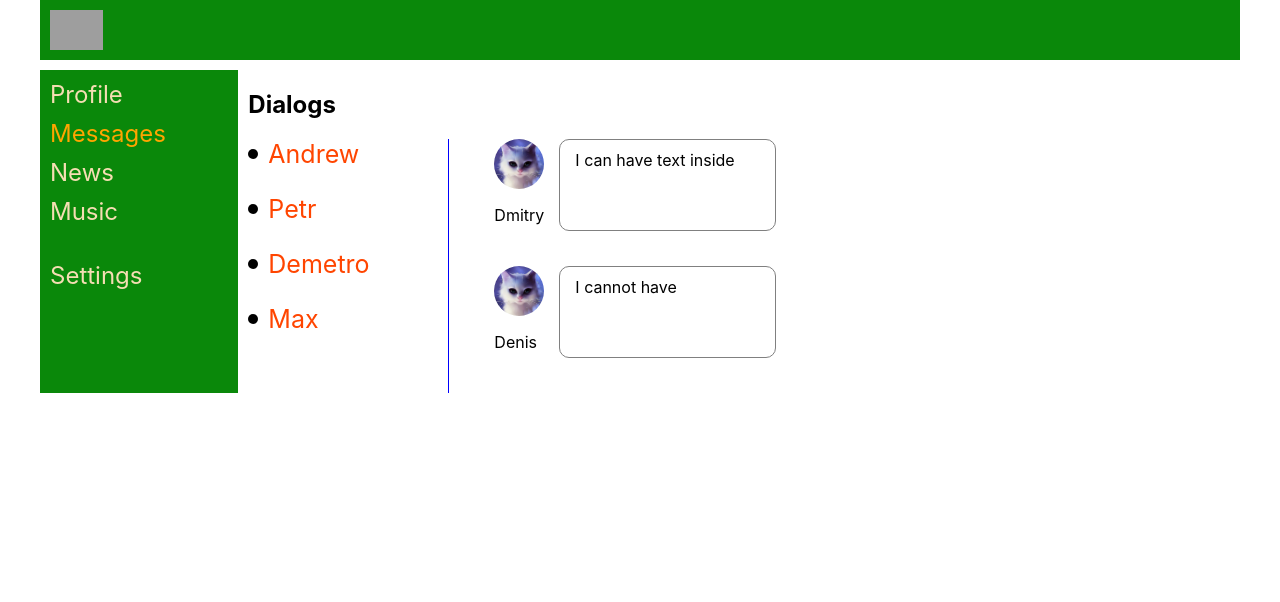
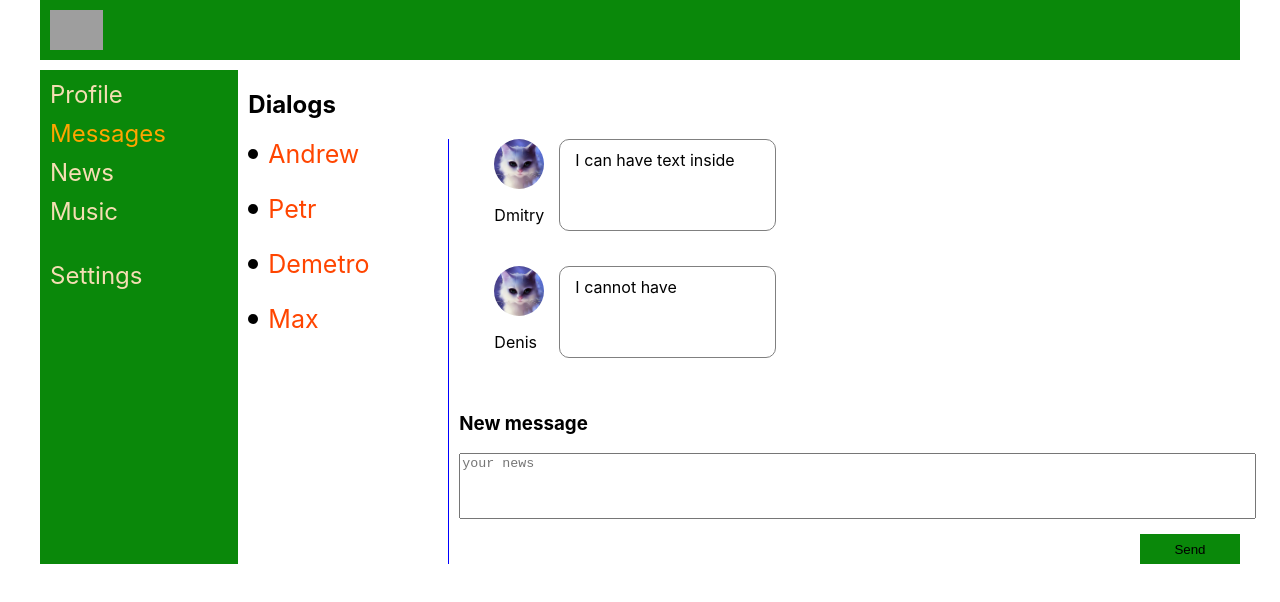
Before and after one commit to dacorm/react-samurai, a React (Create React App) app: page /dialogs in a window 1280 px wide. Shown: the top 602 px of the page. Built offline with nearby package versions, Linux system fonts and the light colour scheme; grey boxes are pictures that could not be loaded.

Commit message:
feat: add refs

```diff
--- a/src/components/Dialogs/Dialogs.jsx
+++ b/src/components/Dialogs/Dialogs.jsx
@@ -6,6 +6,13 @@ import Dialog from "../Dialog/Dialog";
 const Dialogs = ({props}) => {
     const userElements = props.users.map(user => <Dialog name={user.name} id={`${user.id}`} key={user.id}/>);
     const messageElements = props.message.map(msg => <Message author={msg.author} text={msg.text} id={msg.id} key={msg.id} />)
+
+    const messageRef = React.createRef()
+
+    const handleMsgSubmit = () => {
+        const text = messageRef.current.value;
+        alert(text)
+    }
 
     return (
         <div className={styles.dialogs}>
@@ -20,6 +27,11 @@ const Dialogs = ({props}) => {
             {
                 messageElements
             }
+            <div className={styles.newpost}>
+                <h3 className={styles.title}>New message</h3>
+                <textarea placeholder='your news' ref={messageRef} className={styles.form}/>
+                <button type='submit' onClick={handleMsgSubmit} className={styles.button}>Send</button>
+            </div>
         </div>
         </div>
         </div>
--- a/src/components/Dialogs/Dialogs.module.css
+++ b/src/components/Dialogs/Dialogs.module.css
@@ -11,3 +11,28 @@
 .dialog {
     border-left: 1px solid blue;
 }
+
+.newpost {
+    display: flex;
+    flex-direction: column;
+}
+
+.form {
+    width: 100%;
+    height: 60px;
+    margin-bottom: 15px;
+    resize: none;
+    margin-left: 10px;
+}
+
+.button {
+    width: 100px;
+    height: 30px;
+    background-color: #0a880a;
+    border: none;
+    margin-left: auto;
+}
+
+.title {
+    margin-left: 10px;
+}
--- a/src/components/MyPosts/MyPosts.jsx
+++ b/src/components/MyPosts/MyPosts.jsx
@@ -6,14 +6,19 @@ import Post from "../Post/Post";
 
 const MyPosts = ({ posts }) => {
     const postElements = posts.map(el => <Post message={el.message} id={el.id} key={el.id} />)
+    const postsRef = React.createRef();
 
+    const handlePostSubmit = () => {
+        const text = postsRef.current.value;
+        alert(text)
+    }
 
     return (
         <>
             <div className={styles.newpost}>
                 <h3 className={styles.title}>My post</h3>
-                <textarea placeholder='your news' className={styles.form}/>
-                <button type='submit' className={styles.button}>Send</button>
+                <textarea placeholder='your news' ref={postsRef} className={styles.form}/>
+                <button type='submit' onClick={handlePostSubmit} className={styles.button}>Send</button>
             </div>
             <div className={styles.posts}>
                 {
```
